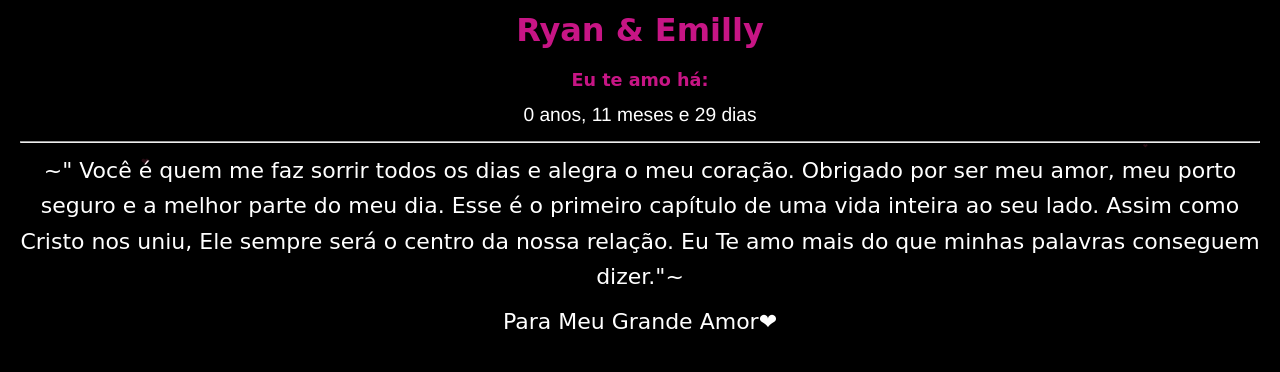
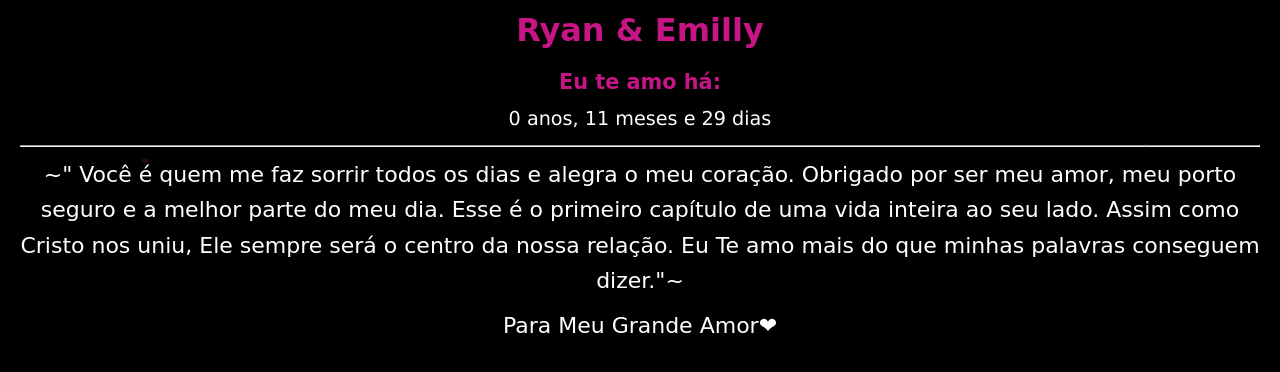
Before and after one commit to RyanSF21/nossonamoro, a plain HTML site: page index.html in a window 1280 px wide. Shown: the part 508-880 px from the top of the page. Drawn offline with Linux system fonts and the light colour scheme.

Commit message:
Update pag.css

```diff
--- a/pag.css
+++ b/pag.css
@@ -30,7 +30,7 @@ h1 {
 }
 h2 {
   font-family: "Dancing Script", cursive;
-  font-size: 1.1em;
+  font-size: 1.3em;
   color: #c71585;
   margin-bottom: 10px;
 }
@@ -45,7 +45,8 @@ p {
   font-size: 1.2em;
   color: #ffffff;
   margin-top: 10px;
-  font-family: "Franklin Gothic Medium", "Arial Narrow", Arial, sans-serif;
+  font-family: "Lucida Sans", "Lucida Sans Regular", "Lucida Grande",
+    "Lucida Sans Unicode", Geneva, Verdana, sans-serif;
 }
 
 .carousel {
```
